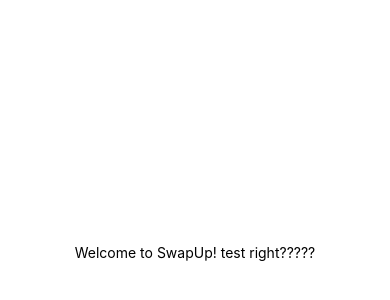
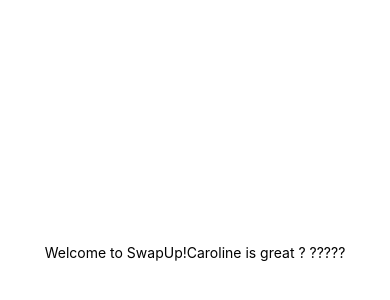
Before and after one commit to ocampomico/swapup, a React Native app: screen / in a window 390 px wide. Shown: the part 170-470 px from the top of the page. Built offline with nearby package versions, Linux system fonts and the light colour scheme.

Commit message:
i changed something

```diff
--- a/App.js
+++ b/App.js
@@ -5,7 +5,7 @@
   render() {
     return (
       <View style={styles.container}>
-        <Text>Welcome to SwapUp! test right?????</Text>
+        <Text>Welcome to SwapUp!Caroline is great ? ?????</Text>
       </View>
     );
   }
```
